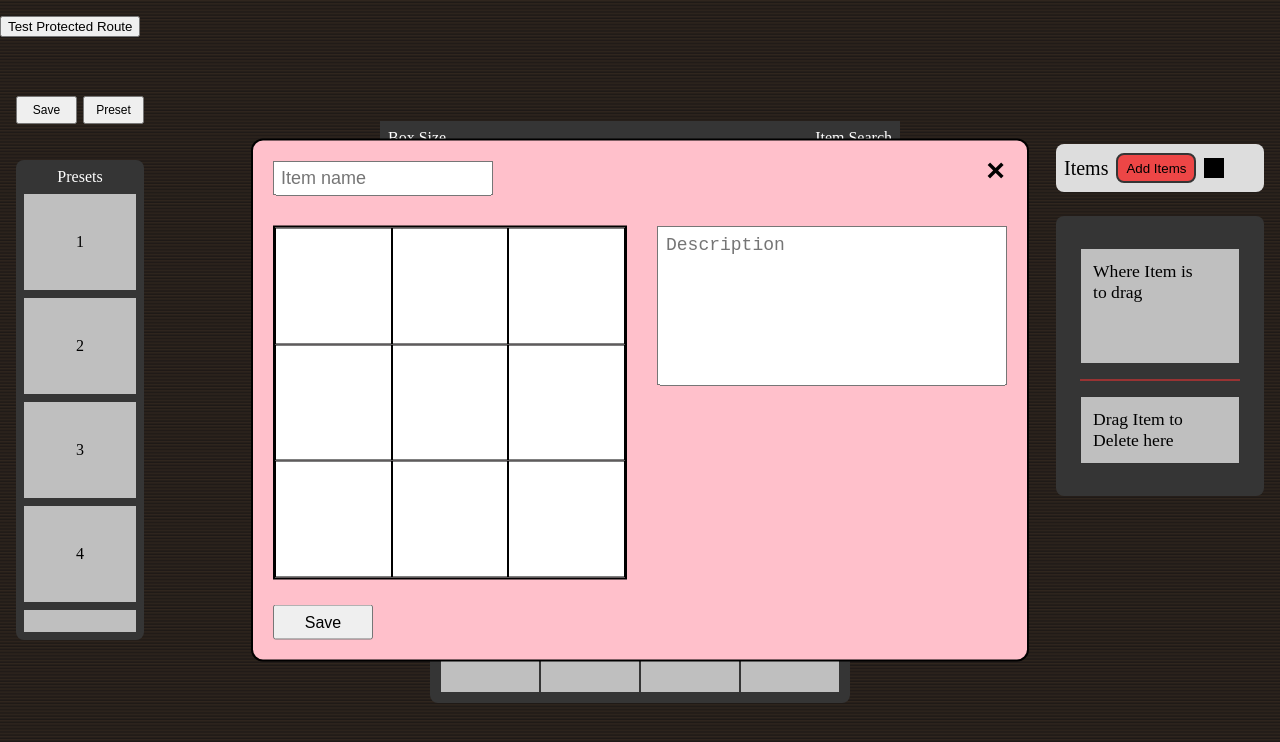
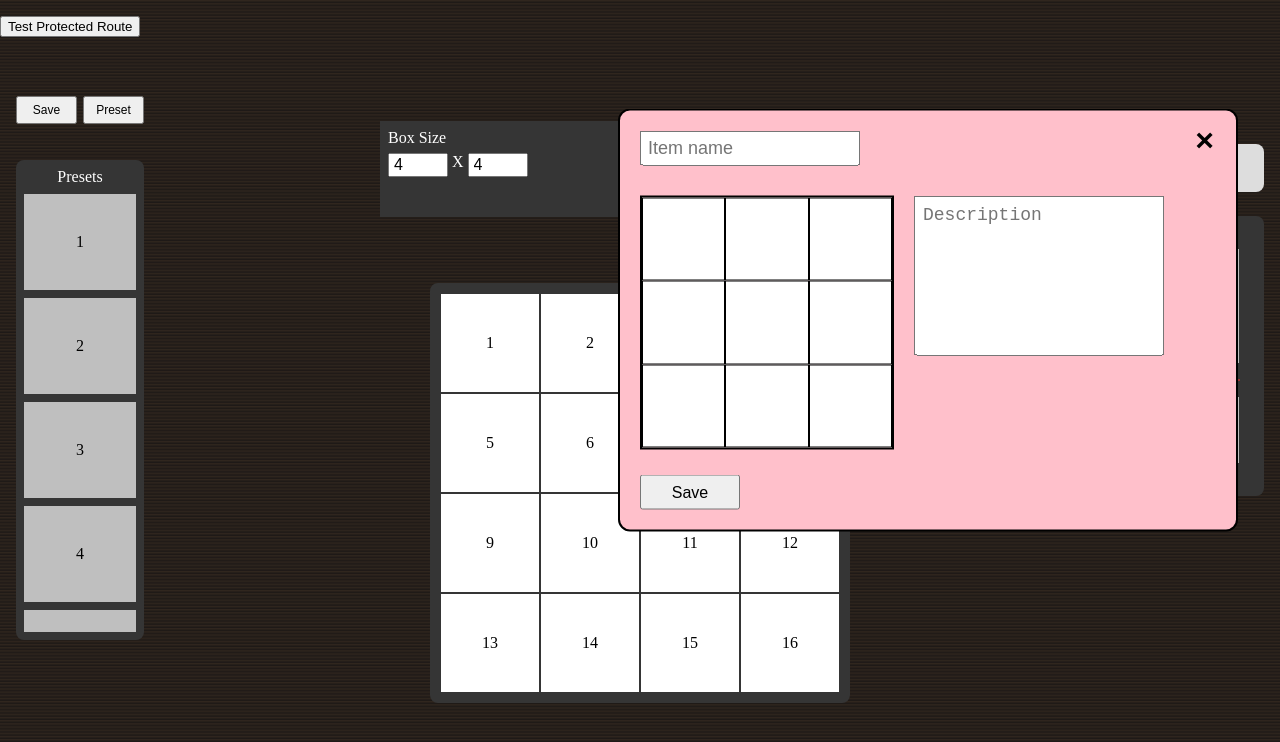
Before and after one commit to csc-307-221-org/307_group_proj, a React app in the folder packages/frontend/: page / in a window 1280 px wide. Both pictures are taken after a click on the button "Add Items". Shown: the top 742 px of the page. Built offline with nearby package versions, Linux system fonts and the light colour scheme; the HTML template or start-up script is replaced by a standard one.

Commit message:
Added frontend inventory animations, but spawned items dont drag and drop right

```diff
--- a/packages/frontend/package.json
+++ b/packages/frontend/package.json
@@ -13,7 +13,7 @@
   "dependencies": {
     "react": "^19.2.5",
     "react-dom": "^19.2.5",
-    "react-router-dom": "^7.15.0"
+    "react-router-dom": "^7.15.1"
   },
   "devDependencies": {
     "@eslint/js": "^10.0.1",
--- a/packages/frontend/src/SpawnedItem.jsx
+++ b/packages/frontend/src/SpawnedItem.jsx
@@ -43,11 +43,18 @@ function SpawnedItem({ item, onDelete }) {
     );
   }
 
+
+
   function startDrag(e) {
     e.preventDefault();
 
     const itemElement = e.currentTarget;
     const startRect = itemElement.getBoundingClientRect();
+
+    setPos({
+      x: startRect.left,
+      y: startRect.top,
+    });
 
     const offsetX = e.clientX - startRect.left;
     const offsetY = e.clientY - startRect.top;
--- a/packages/frontend/src/main.css
+++ b/packages/frontend/src/main.css
@@ -92,7 +92,7 @@ body {
 }
 
 .grid-item {
-  background: solid rgb(255, 255, 255);
+  background: rgb(255, 255, 255);
   border: 1px solid var(--color-primary);
   display: grid;
   place-items: center;
@@ -269,11 +269,13 @@ body {
 .white-popup-box {
   position: fixed;
   top: 50%;
-  left: 50%;
-  transform: translate(-50%, -50%);
+  right: 2vw;
+  transform: translateY(-50%);
 
-  width: fit-content;
-  height: fit-content;
+  width: 620px;
+  max-width: 90vw;
+  max-height: 90vh;
+  overflow: auto;
 
   background: pink;
   border: 2px solid black;
@@ -316,15 +318,18 @@ body {
 
 .middle-row {
   display: flex;
-  gap: 30px;
+  gap: 20px;
 
   margin-top: 30px;
   align-items: flex-start;
+
+  flex-wrap: nowrap;
 }
 
 .popout-grid {
-  width: 350px;
-  height: 350px;
+  width: 250px;
+  height: 250px;
+  flex-shrink: 0;
 
   display: grid;
   grid-template-columns: repeat(3, 1fr);
@@ -345,8 +350,9 @@ body {
 }
 
 .description-input {
-  width: 350px;
+  width: 250px;
   height: 160px;
+  flex-shrink: 0;
 
   font-size: 18px;
   padding: 8px;
@@ -439,3 +445,273 @@ body {
 .drop-box-label {
   margin-bottom: 8px;
 }
+
+/* ========================================
+   INVENTORY UI ANIMATIONS
+   ======================================== */
+
+/*
+   UI LOAD ANIMATION
+   - UI fades into the screen
+   - Panels slightly rise upward while appearing
+   - Creates a smooth, cinematic inventory startup feel
+*/
+
+.grid-box,
+.top-bar,
+.items-wrap {
+  animation: uiBootIn 420ms ease-out both;
+}
+
+@keyframes uiBootIn {
+  from {
+    opacity: 0;
+    transform: translateY(12px) scale(0.98);
+  }
+
+  to {
+    opacity: 1;
+    transform: translateY(0) scale(1);
+  }
+}
+
+/*
+   GRID CELL HOVER EFFECTS
+   - Inventory slots slightly compress when hovered
+   - Red glow appears around hovered cells
+ */
+
+.grid-item {
+  transition:
+    background 140ms ease,
+    box-shadow 140ms ease,
+    transform 140ms ease;
+}
+
+.grid-item:hover {
+  background: #d9d9d9;
+
+  box-shadow: inset 0 0 10px rgba(237, 70, 70, 0.6);
+
+  transform: scale(0.96);
+}
+
+/*
+   BUTTON ANIMATIONS
+   - Buttons slightly lift upward while hovered
+   - Red glow appears around active controls
+   - Clicking creates a pressed-in effect
+ */
+
+.item-red button,
+.presets-buttons button,
+.save-item-button {
+  transition:
+    transform 120ms ease,
+    box-shadow 120ms ease,
+    filter 120ms ease;
+}
+
+.item-red button:hover,
+.presets-buttons button:hover,
+.save-item-button:hover {
+  transform: translateY(-2px);
+
+  box-shadow: 0 0 10px rgba(237, 70, 70, 0.6);
+
+  filter: brightness(1.08);
+}
+
+.item-red button:active,
+.presets-buttons button:active,
+.save-item-button:active {
+  transform: scale(0.96);
+}
+
+/*
+   POPUP OPEN ANIMATION
+   - Popup smoothly fades and expands into view
+ */
+
+.white-popup-box {
+  animation: popupOpen 180ms ease-out both;
+}
+
+@keyframes popupOpen {
+  from {
+    opacity: 0;
+    transform: translateY(-48%) scale(0.92);
+  }
+
+  to {
+    opacity: 1;
+    transform: translateY(-50%) scale(1);
+  }
+}
+
+/*
+   POPUP CELL HOVER EFFECTS
+   - Grid cells shrink slightly while hovered
+   - Selected cells pulse outward briefly
+   - Red highlights active shape selections
+*/
+
+.popout-cell {
+  transition:
+    background 120ms ease,
+    transform 120ms ease,
+    box-shadow 120ms ease;
+}
+
+.popout-cell:hover {
+  transform: scale(0.94);
+
+  box-shadow: inset 0 0 10px rgba(237, 70, 70, 0.7);
+}
+
+.popout-cell.selected {
+  background: var(--color-accent);
+
+  animation: cellSelected 150ms ease-out;
+}
+
+@keyframes cellSelected {
+  from {
+    transform: scale(0.8);
+  }
+
+  to {
+    transform: scale(1);
+  }
+}
+
+/*
+   DRAGGABLE ITEM HOVER EFFECTS
+   - Items slightly enlarge while hovered
+   - Soft red glow surrounds draggable objects
+   - Creates stronger visual focus on inventory items
+ */
+
+.spawned-shape {
+  transition:
+    transform 120ms ease,
+    filter 120ms ease;
+}
+
+.spawned-shape:hover {
+  transform: scale(1.03);
+
+  filter: drop-shadow(0 0 8px rgba(237, 70, 70, 0.7));
+}
+
+/*
+   ITEM CELL POLISH
+   - Item blocks have darker inner shadows for depth
+   - Dragged items brighten slightly during interaction
+   - Red highlights intensify while moving objects
+ */
+
+.spawned-shape-cell.filled {
+  transition:
+    background 120ms ease,
+    box-shadow 120ms ease;
+
+  box-shadow: inset 0 0 8px rgba(0, 0, 0, 0.55);
+}
+
+.spawned-shape:active .spawned-shape-cell.filled {
+  background: #ff5959;
+
+  box-shadow: 0 0 10px rgba(237, 70, 70, 0.9);
+}
+
+/*
+   INPUT FIELD EFFECTS
+   - Input fields glow softly while typing
+   - Focused fields become visually brighter
+   - Adds subtle responsiveness to typing areas
+ */
+
+.controls input,
+.top-right input,
+.name-input,
+.description-input {
+  transition:
+    border-color 120ms ease,
+    box-shadow 120ms ease,
+    background 120ms ease;
+}
+
+.controls input:focus,
+.top-right input:focus,
+.name-input:focus,
+.description-input:focus {
+  outline: none;
+
+  border-color: var(--color-accent);
+
+  box-shadow: 0 0 10px rgba(237, 70, 70, 0.5);
+}
+
+/*
+   PRESET BOX HOVER EFFECTS
+   - Preset slots slightly slide sideways while hovered
+   - Soft glow appears around hovered preset panels
+   - Gives side menu more movement
+*/
+
+.preset-box {
+  transition:
+    transform 120ms ease,
+    box-shadow 120ms ease,
+    background 120ms ease;
+}
+
+.preset-box:hover {
+  transform: translateX(4px);
+
+  background: #d5d5d5;
+
+  box-shadow: 0 0 10px rgba(237, 70, 70, 0.4);
+}
+
+/*
+   DELETE BOX FEEDBACK
+   - Delete area brightens while hovered
+   - Red glow intensifies around danger zone
+   - Slight scaling effect increases visual emphasis
+   - Makes destructive actions more visually noticeable
+*/
+
+.delete-box {
+  transition:
+    background 160ms ease,
+    box-shadow 160ms ease,
+    transform 160ms ease;
+}
+
+.delete-box:hover {
+  background: #d18b8b;
+
+  box-shadow: 0 0 14px rgba(237, 70, 70, 0.8);
+
+  transform: scale(1.02);
+}
+
+/*
+   CLOSE BUTTON EFFECTS
+   - Close button rotates while hovered
+   - Red tint highlights active interaction
+ */
+
+.close-popup {
+  transition:
+    transform 120ms ease,
+    color 120ms ease;
+}
+
+.close-popup:hover {
+  transform: rotate(90deg) scale(1.1);
+
+  color: var(--color-accent);
+}
```
Also changed, not shown: 1 other file (tests, documents, lock files or other folders). Lines whose indentation alone changed are shown as unchanged.
